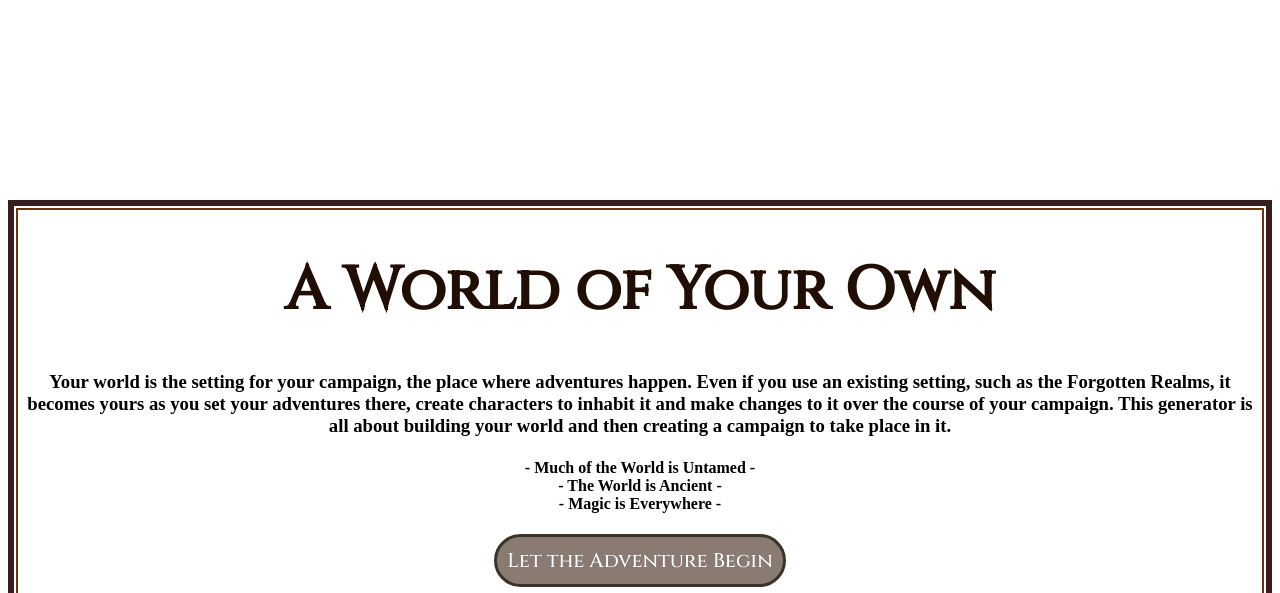
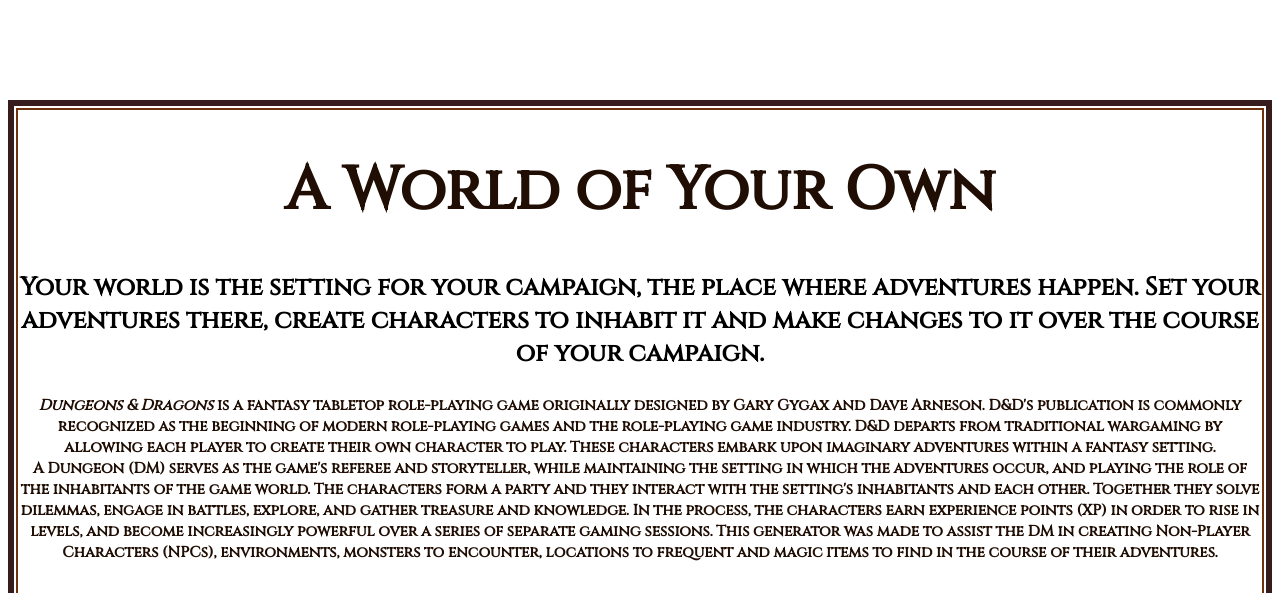
Before and after one commit to internetmara/DND, a website: page about.html in a window 1280 px wide. Shown: the top 593 px of the page. Drawn offline with Linux system fonts and the light colour scheme.

Commit message:
Edit about

```diff
--- a/about.html
+++ b/about.html
@@ -17,7 +17,17 @@
     <div class="main-container">
       <div class="inner-border">
         <H1>A World of Your Own</H1>
-          <h3>Your world is the setting for your campaign, the place where adventures happen. Even if you use an existing setting, such as the Forgotten Realms, it becomes yours as you set your adventures there, create characters to inhabit it and make changes to it over the course of your campaign. This generator is all about building your world and then creating a campaign to take place in it.</h3>
+          <h3>Your world is the setting for your campaign, the place where adventures happen. Set your adventures there, create characters to inhabit it and make changes to it over the course of your campaign.</h3>
+          <h2><i>Dungeons & Dragons</i> is a fantasy tabletop role-playing game originally designed by Gary Gygax and Dave Arneson.
+          D&D's publication is commonly recognized as the beginning of modern role-playing games and the role-playing game
+          industry. D&D departs from traditional wargaming by allowing each player to create their own character to play. These
+          characters embark upon imaginary adventures within a fantasy setting. A Dungeon (DM) serves as the game's referee and
+          storyteller, while maintaining the setting in which the adventures occur, and playing the role of the inhabitants of the
+          game world. The characters form a party and they interact with the setting's inhabitants and each other. Together they
+          solve dilemmas, engage in battles, explore, and gather treasure and knowledge. In the process, the characters earn
+          experience points (XP) in order to rise in levels, and become increasingly powerful over a series of separate gaming
+          sessions. This generator was made to assist the DM in creating Non-Player Characters (NPCs), environments, monsters to
+          encounter, locations to frequent and magic items to find in the course of their adventures.</h2>
           <h4>-  Much of the World is Untamed  -
           <br>-  The World is Ancient  -
           <br>-  Magic is Everywhere  -</h4>
```
Also changed, not shown: index.html (+1 -1 lines), dist/about.css.
